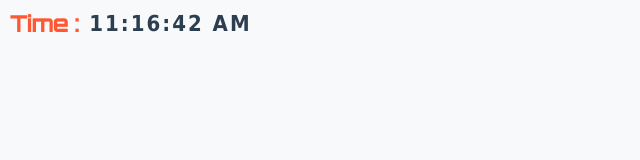
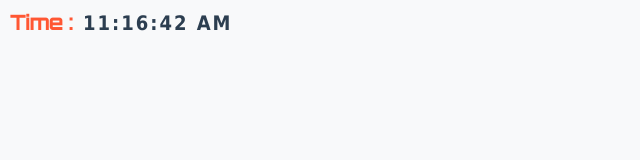
Before and after one commit to mraisrabtsani/RealTime-LS, a plain HTML site: page index.html in a window 1280 px wide. Shown: the whole page, without its empty margins (0-640 px from the left). Drawn offline with Linux system fonts and the light colour scheme.

Commit message:
Update index.html

```diff
--- a/index.html
+++ b/index.html
@@ -19,14 +19,14 @@
     }
     #clock {
       font-family: 'Tahoma', sans-serif;
-      font-size: 22px;
+      font-size: 20px;
       font-weight: bold;
       color: #2c3e50;
       letter-spacing: 2px;
     }
     .label {
       font-family: 'Orbitron', sans-serif;
-      font-size: 22px;
+      font-size: 20px;
       font-weight: bold;
       margin-right: 10px;
       color: #ff5733; /* Warna oranye untuk label */
```
